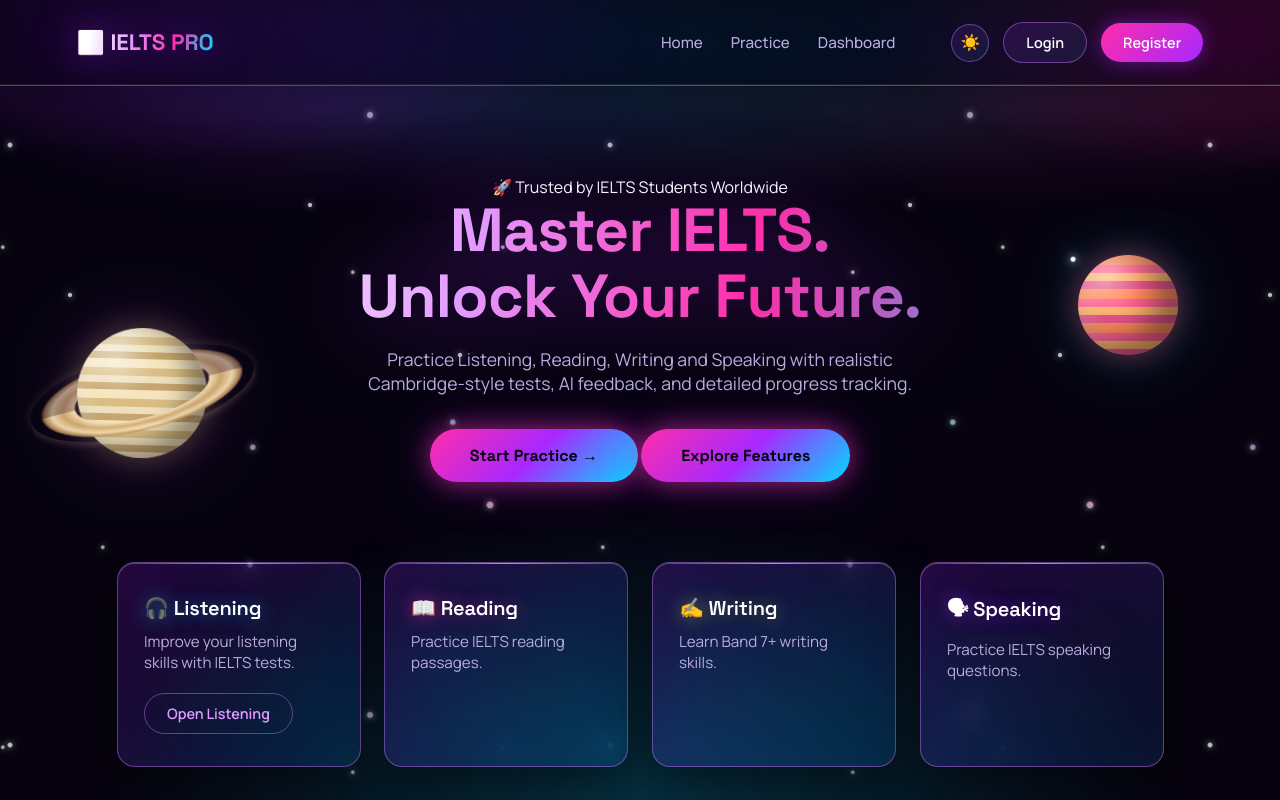
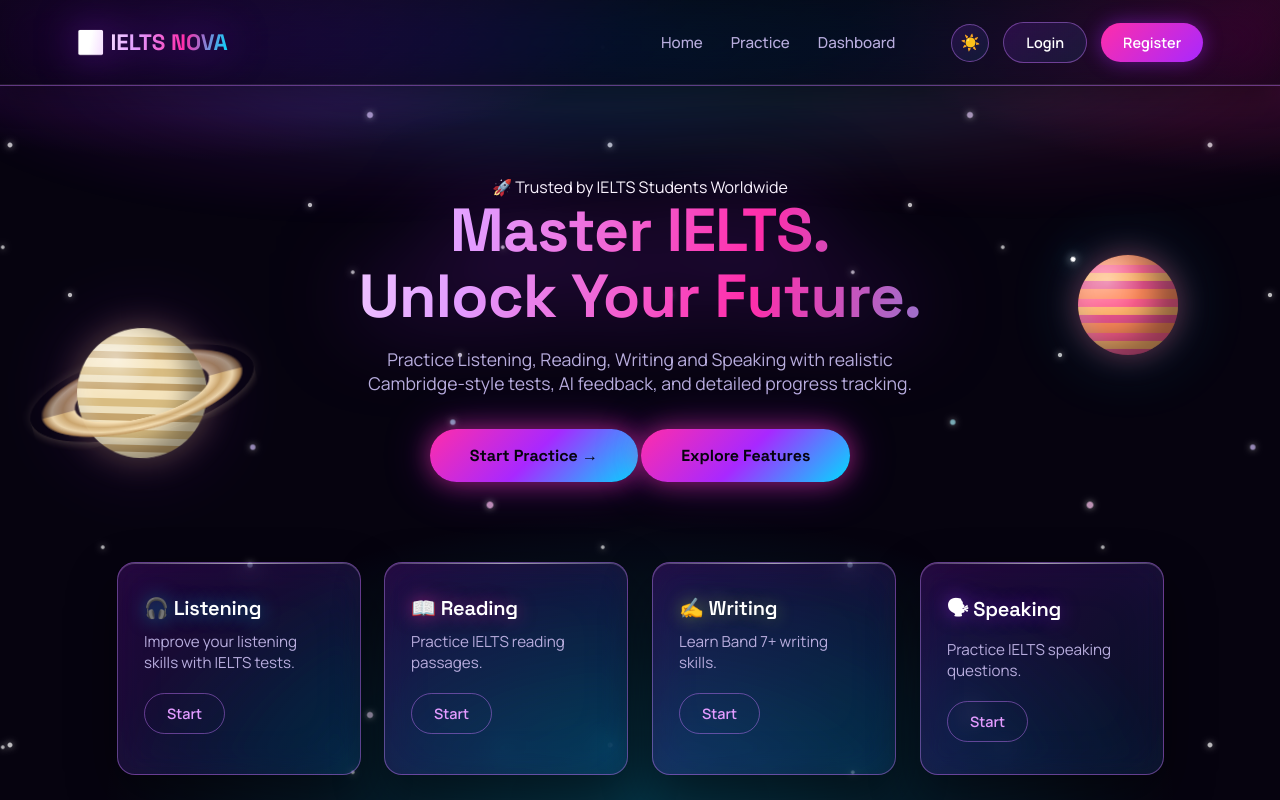
Before and after one commit to abdupattaevnurmuxammad-beep/ielts-pro, a website with bundled scripts: page index.html in a window 1280 px wide. Shown: the top 800 px of the page. Built offline with nearby package versions, Linux system fonts and the light colour scheme; no server answers.

Commit message:
Add files via upload

```diff
--- a/index.html
+++ b/index.html
@@ -13,7 +13,7 @@
 <link rel="preconnect" href="https://fonts.googleapis.com">
 <link rel="preconnect" href="https://fonts.gstatic.com" crossorigin>
 <link rel="stylesheet" href="https://fonts.googleapis.com/css2?family=Space+Grotesk:wght@500;600;700;800&family=Manrope:wght@400;500;600&display=swap">
-<title>IELTS PRO</title>
+<title>IELTS NOVA</title>
 
 <link rel="stylesheet" href="style.css">
 
@@ -28,7 +28,7 @@
 
 
 <div class="logo">
-    🌌 IELTS PRO
+    🌌 IELTS NOVA
 </div>
 
 <nav>
@@ -108,7 +108,7 @@ Improve your listening skills with IELTS tests.
 </p>
 
 <a href="listening-test.html">
-Open Listening
+Start
 </a>
 
 </div>
@@ -123,6 +123,10 @@ Open Listening
 Practice IELTS reading passages.
 </p>
 
+<a href="reading.html">
+Start
+</a>
+
 </div>
 
 
@@ -135,6 +139,10 @@ Practice IELTS reading passages.
 Learn Band 7+ writing skills.
 </p>
 
+<a href="writing.html">
+Start
+</a>
+
 </div>
 
 
@@ -146,6 +154,10 @@ Learn Band 7+ writing skills.
 <p>
 Practice IELTS speaking questions.
 </p>
+
+<a href="speaking.html">
+Start
+</a>
 
 </div>
 
```
